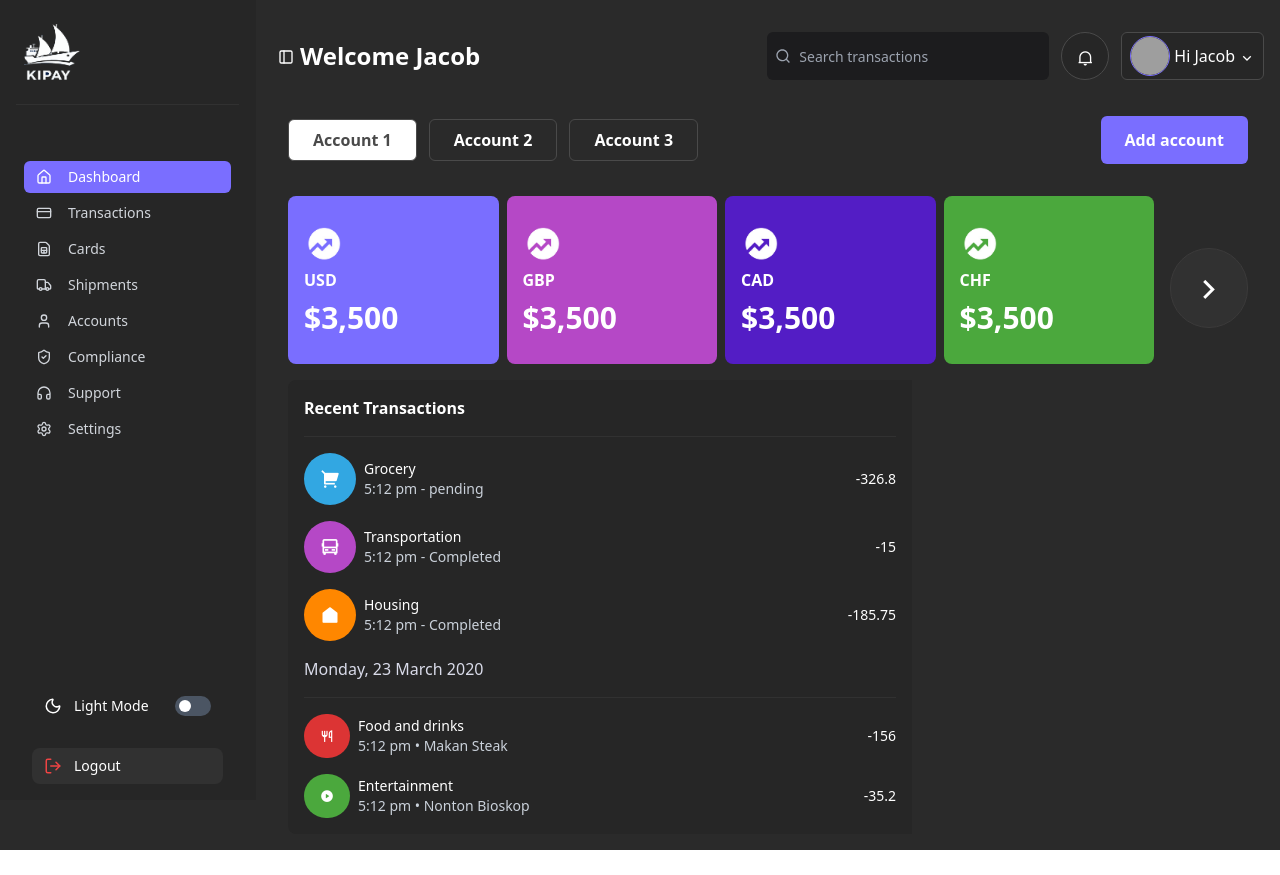
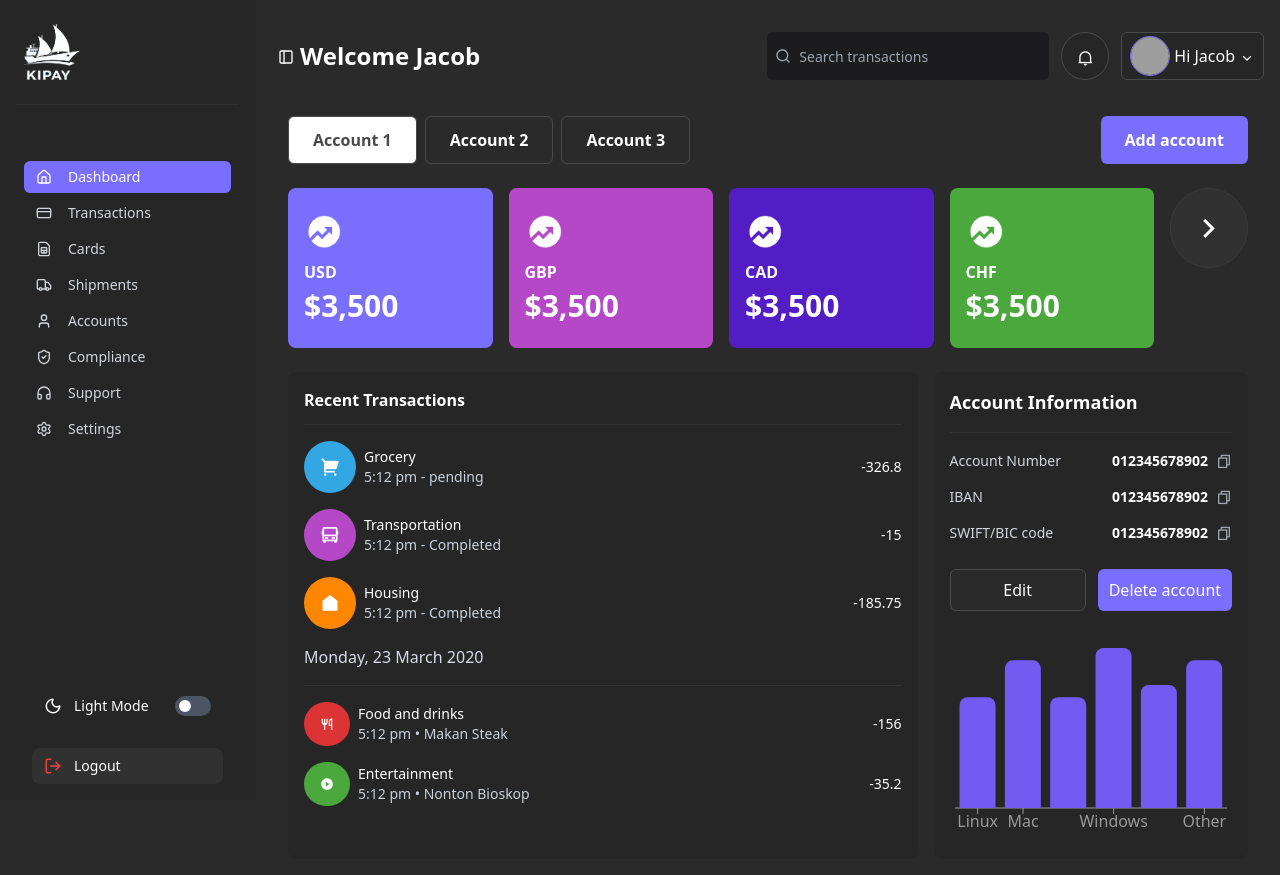
Before and after one commit to MUHAMMAD-HASNAIN-ALI-SHAH/Kipay-Freelancing, a React (Vite) app: page /dashboard in a window 1280 px wide. Before the commit the page ends 850 px from the top, so only its background shows below. Built offline with nearby package versions, Linux system fonts and the light colour scheme; grey boxes are pictures that could not be loaded.

Commit message:
Accounts completed

```diff
--- a/src/components/Dashboard/Accounts.tsx
+++ b/src/components/Dashboard/Accounts.tsx
@@ -1,24 +1,20 @@
+import { Tooltip } from "@radix-ui/react-tooltip";
+import { BarChart, Bar, ResponsiveContainer, XAxis } from "recharts";
+
 const card = [
-  {
-    color: "bg-[#7A6EFF]",
-    currency: "USD",
-    ammount: "3,500",
-  },
-  {
-    color: "bg-[#B548C6]",
-    currency: "GBP",
-    ammount: "3,500",
-  },
-  {
-    color: "bg-[#531DC5]",
-    currency: "CAD",
-    ammount: "3,500",
-  },
-  {
-    color: "bg-[#4BA83D]",
-    currency: "CHF",
-    ammount: "3,500",
-  },
+  { color: "bg-[#7A6EFF]", currency: "USD", ammount: "3,500" },
+  { color: "bg-[#B548C6]", currency: "GBP", ammount: "3,500" },
+  { color: "bg-[#531DC5]", currency: "CAD", ammount: "3,500" },
+  { color: "bg-[#4BA83D]", currency: "CHF", ammount: "3,500" },
+];
+
+const barData = [
+  { name: "Linux", value: 18000 },
+  { name: "Mac", value: 24000 },
+  { name: "iOS", value: 18000 },
+  { name: "Windows", value: 26000 },
+  { name: "Android", value: 20000 },
+  { name: "Other", value: 24000 },
 ];
 
 const activities = [
@@ -70,71 +66,72 @@ const activitesAfterDate = [
 const Accounts = () => {
   return (
     <div className="w-full pt-5 px-4">
-      {/* Responsive Buttons */}
-      <div className="flex justify-between items-center mb-4">
-        <div className="flex flex-wrap sm:flex-nowrap gap-3 mb-4">
-          <button className="flex-1 sm:flex-none px-6 py-2 font-semibold border rounded-md border-[#4A4A4A] bg-white text-[#4A4A4A]">
+      {/* Top Buttons */}
+      <div className="flex flex-col md:flex-row justify-between gap-3 mb-6">
+        <div className="flex flex-wrap gap-2">
+          <button className="px-6 py-2 font-semibold border rounded-md border-[#4A4A4A] bg-white text-[#4A4A4A]">
             Account 1
           </button>
-          <button className="flex-1 sm:flex-none px-6 py-2 font-semibold border rounded-md border-[#4A4A4A] text-white">
+          <button className="px-6 py-2 font-semibold border rounded-md border-[#4A4A4A] text-white">
             Account 2
           </button>
-          <button className="flex-1 sm:flex-none px-6 py-2 font-semibold border rounded-md border-[#4A4A4A] text-white">
+          <button className="px-6 py-2 font-semibold border rounded-md border-[#4A4A4A] text-white">
             Account 3
           </button>
         </div>
-        <div className="flex flex-wrap sm:flex-nowrap gap-3 mb-4">
-          <button className="flex-1 sm:flex-none px-6 py-3 font-semibold border rounded-md bg-[#7A6EFF] text-white border-none">
+        <button className="px-6 py-3 font-semibold rounded-md bg-[#7A6EFF] text-white">
           Add account
         </button>
       </div>
-      </div>
 
-        {/* Responsive cards */}
-      <div className="w-full flex items-center gap-4">
-        <div className="flex justify-between gap-2 items-center mb-4 w-full">
+      {/* Card Row */}
+      <div className="flex flex-wrap gap-4 mb-6">
         {card.map((c, i) => (
           <div
             key={i}
-              className={`flex w-[25%] flex-col gap-1 justify-start px-4 rounded-lg py-7 ${c.color}`}
+            className={`flex-1 min-w-[160px] ${c.color} rounded-lg px-4 py-6`}
           >
-              <img src="./Dashboard/arrow.png" className="w-10 h-10" alt="" />
+            <img
+              src="./Dashboard/arrow.png"
+              className="w-10 h-10 mb-2"
+              alt=""
+            />
             <h1 className="font-bold">{c.currency}</h1>
             <h2 className="text-3xl font-bold pt-1">${c.ammount}</h2>
           </div>
         ))}
-        </div>
-        <div className="px-5 py-5 bg-[#313131] border border-[#3B3A3A] rounded-full cursor-pointer h-20">
+        <div className="px-5 py-5 bg-[#313131] border border-[#3B3A3A] rounded-full cursor-pointer h-20 flex items-center justify-center">
           <i className="ri-arrow-right-s-line text-4xl"></i>
         </div>
       </div>
 
-
-      <div className="w-full flex flex-col rounded-lg overflow-x-auto lg:overflow-x-hidden">
-        <div className="bg-[#262626] w-[65%] p-4">
-          <h4 className="text-md font-semibold mb-3">Recent Transactions</h4>
-          <hr className="w-full border-t border-[#313131] py-2 mt-4" />
+      {/* Main Panels */}
+      <div className="flex flex-col lg:flex-row gap-4">
+        {/* Left Section */}
+        <div className="bg-[#262626] w-full lg:w-2/3 rounded-lg p-4">
+          <h4 className="text-md font-semibold mb-3 text-white">
+            Recent Transactions
+          </h4>
+          <hr className="w-full border-t border-[#313131] mb-4" />
           <ul className="space-y-4">
             {activities.map((a, i) => (
-              <li
-                key={i}
-                className="flex justify-between items-center text-sm flex-wrap"
-              >
+              <li key={i} className="flex justify-between items-center text-sm">
                 <div className="flex items-center gap-2">
                   <div className={`${a.color} px-4 py-3 rounded-full`}>
                     <i className={`${a.icon} text-xl`}></i>
                   </div>
                   <div>
-                    <p>{a.name}</p>
+                    <p className="text-white">{a.name}</p>
                     <span className="text-[#CAD1DA]">
                       {a.time} - {a.status}
                     </span>
                   </div>
                 </div>
-                <span>{a.price}</span>
+                <span className="text-white">{a.price}</span>
               </li>
             ))}
           </ul>
+
           <h6 className="text-[#D9DBE9] py-4">Monday, 23 March 2020</h6>
           <hr className="w-full border-t border-[#313131]" />
           <ul className="space-y-4 mt-4">
@@ -145,17 +142,58 @@ const Accounts = () => {
                     {a.icon}
                   </div>
                   <div>
-                    <p>{a.name}</p>
+                    <p className="text-white">{a.name}</p>
                     <p className="text-[#CAD1DA]">{a.desc}</p>
                   </div>
                 </div>
-                <span>{a.amount}</span>
+                <span className="text-white">{a.amount}</span>
               </li>
             ))}
           </ul>
         </div>
-        <div className="bg-[#262626] w-[35%]">
 
+        {/* Right Section */}
+        <div className="bg-[#262626] w-full lg:w-1/3 rounded-lg flex flex-col">
+          <div className="p-4 w-full">
+            <h1 className="text-white text-lg font-semibold">
+              Account Information
+            </h1>
+            <hr className="w-full border-t border-[#313131] my-4" />
+            <div className="space-y-3">
+              {[
+                { label: "Account Number", value: "012345678902" },
+                { label: "IBAN", value: "012345678902" },
+                { label: "SWIFT/BIC code", value: "012345678902" },
+              ].map((item, i) => (
+                <div key={i} className="flex justify-between items-center">
+                  <div className="text-sm text-gray-300">{item.label}</div>
+                  <div className="flex items-center gap-2">
+                    <span className="text-sm font-semibold text-white">
+                      {item.value}
+                    </span>
+                    <i className="ri-file-copy-line text-gray-400 hover:text-white cursor-pointer" />
+                  </div>
+                </div>
+              ))}
+            </div>
+            <div className="flex gap-3 mt-6">
+              <button className="flex-1 py-2 bg-[#2A2A2A] text-white rounded-md border border-[#4A4A4A] hover:bg-[#333333]">
+                Edit
+              </button>
+              <button className="flex-1 py-2 bg-[#7A6EFF] text-white rounded-md hover:bg-[#675ce7]">
+                Delete account
+              </button>
+            </div>
+          </div>
+          <div className="p-4 w-full">
+            <ResponsiveContainer width="100%" height={200}>
+              <BarChart data={barData}>
+                <XAxis dataKey="name" stroke="#999" />
+                <Tooltip />
+                <Bar dataKey="value" fill="#735BF2" radius={[8, 8, 0, 0]} />
+              </BarChart>
+            </ResponsiveContainer>
+          </div>
         </div>
       </div>
     </div>
```
Lines whose indentation alone changed are shown as unchanged.
